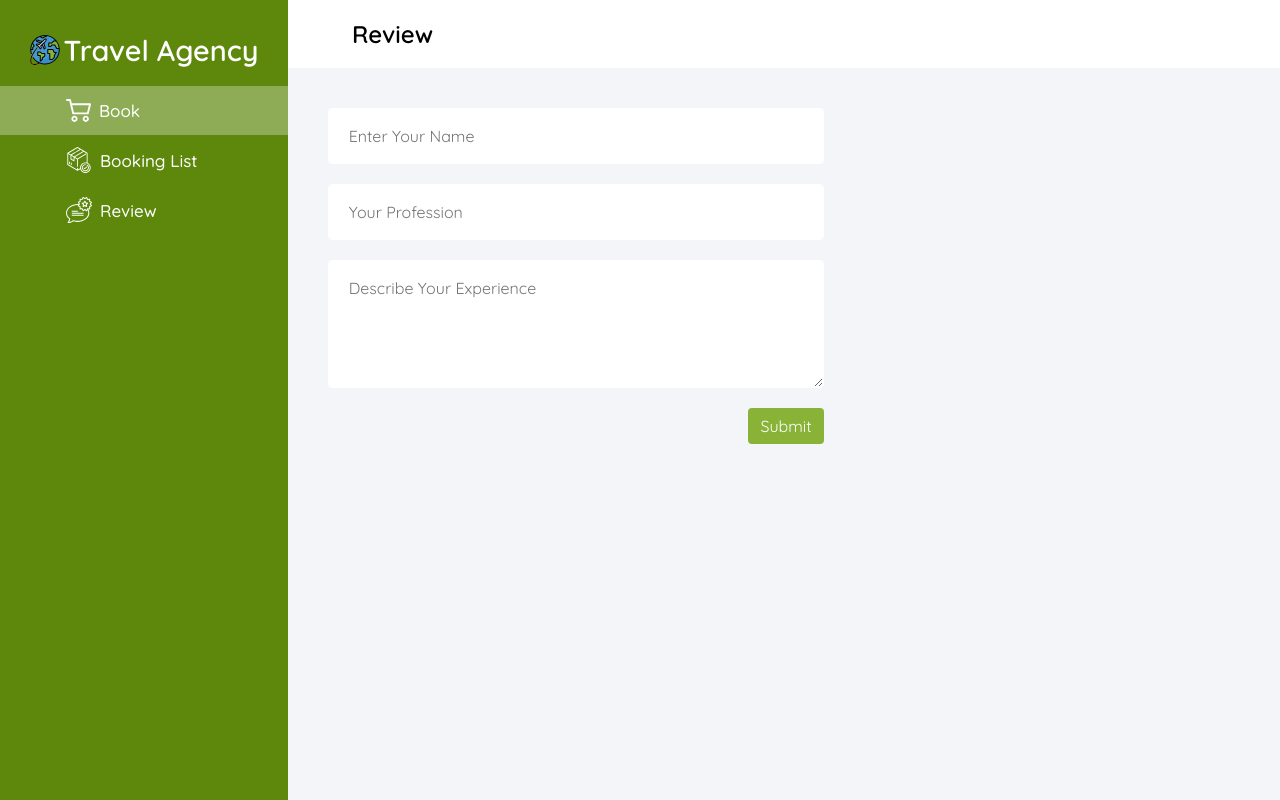
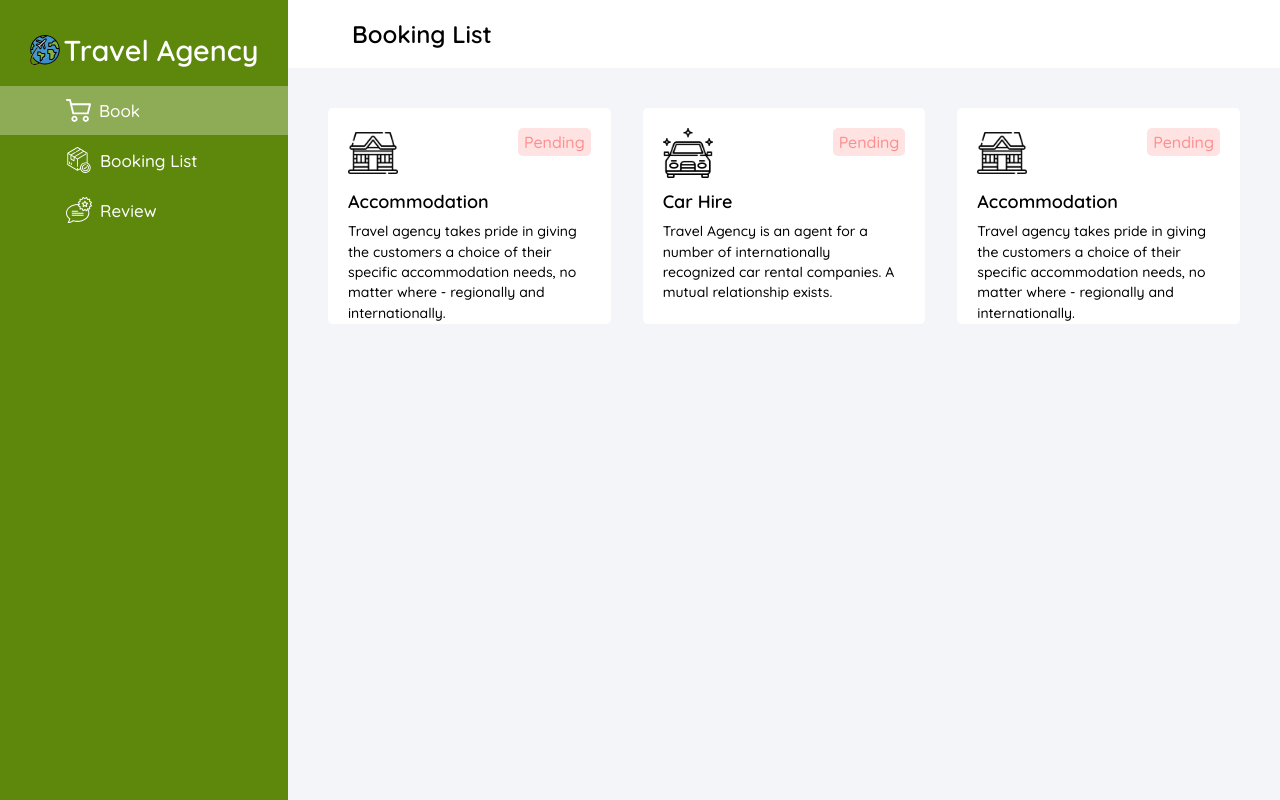
Before and after one commit to malekak44/travel-agency, a React (Create React App) app in the folder client/: page /dashboard in a window 1280 px wide. Built offline with nearby package versions, Linux system fonts and the light colour scheme; no server answers.

Commit message:
bookings done

```diff
--- /dev/null
+++ b/client/src/components/Dashboard/Bookings.js
@@ -0,0 +1,52 @@
+import React from 'react';
+import accomodation from '../../assets/accomodation.png';
+import carHire from '../../assets/car-hire.png';
+
+const bookings = [
+    {
+        icon: accomodation,
+        name: "Accommodation",
+        price: 360,
+        status: 'done',
+        description: 'Travel agency takes pride in giving the customers a choice of their specific accommodation needs, no matter where - regionally and internationally.'
+    },
+    {
+        icon: carHire,
+        name: "Car Hire",
+        price: 120,
+        description: "Travel Agency is an agent for a number of internationally recognized car rental companies. A mutual relationship exists."
+    },
+    {
+        icon: accomodation,
+        name: "Accommodation",
+        price: 360,
+        status: 'done',
+        description: 'Travel agency takes pride in giving the customers a choice of their specific accommodation needs, no matter where - regionally and internationally.'
+    },
+]
+
+const Bookings = () => {
+    return (
+        <section className="content">
+            <div className="content__title">
+                <h2>Booking List</h2>
+            </div>
+            <article className="bookings__wrapper">
+                {
+                    bookings.map(bk => {
+                        return (
+                            <div className="booking">
+                                <img src={bk.icon} alt={bk.name} />
+                                <span className="status">Pending</span>
+                                <h5>{bk.name}</h5>
+                                <p>{bk.description}</p>
+                            </div>
+                        )
+                    })
+                }
+            </article>
+        </section>
+    );
+};
+
+export default Bookings;
--- a/client/src/pages/Dashboard.js
+++ b/client/src/pages/Dashboard.js
@@ -1,12 +1,12 @@
 import React from 'react';
-import Review from '../components/Dashboard/Review';
+import Bookings from '../components/Dashboard/Bookings';
 import SideNav from '../components/Dashboard/SideNav';
 
 const Dashboard = () => {
     return (
         <>
             <SideNav />
-            <Review />
+            <Bookings />
         </>
     );
 };
--- a/client/src/styles/components/_dashboard.scss
+++ b/client/src/styles/components/_dashboard.scss
@@ -1,2 +1,3 @@
 @import '../dashboard/sidenav';
 @import '../dashboard/content';
+@import '../dashboard/booking';
--- /dev/null
+++ b/client/src/styles/dashboard/_booking.scss
@@ -0,0 +1,47 @@
+.bookings__wrapper {
+    flex-wrap: wrap;
+    font-weight: 500;
+    padding: .5rem 2.5rem 3rem;
+    @include flexbox(center, space-between);
+
+    .booking {
+        width: 31%;
+        height: 216px;
+        padding: 20px;
+        margin-top: 2rem;
+        border-radius: 5px;
+        background: $white;
+
+        img {
+            width: 50px;
+        }
+
+        h5 {
+            margin: 8px 0;
+            font-weight: bold;
+            font-size: 18px;
+        }
+
+        p {
+            font-size: 14px;
+            line-height: 1.45;
+        }
+
+        .status {
+            float: right;
+            padding: 4px 6px;
+            color: #FF8E8E;
+            border-radius: 5px;
+            background: #FFE3E3;
+
+            &.green {
+                background-color: #C6FFE0;
+                color: #33AF6C;
+            }
+
+            &.orange {
+                color: #FFCC6C;
+            }
+        }
+    }
+}
```
